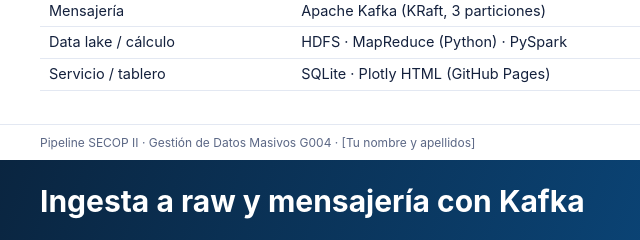
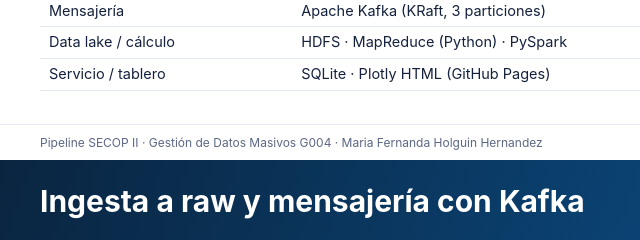
Before and after one commit to mafe97/pipeline-secop-contratacion, a plain HTML site: page slides/presentacion.html in a window 1280 px wide. Shown: the part 1280-1520 px from the top of the page, 0-640 px from the left. Drawn offline with Linux system fonts and the light colour scheme.

Commit message:
Presentacion con el nombre de la autora

```diff
--- a/slides/presentacion.html
+++ b/slides/presentacion.html
@@ -18,7 +18,7 @@ table.t{border-collapse:collapse;width:100%}.t th{background:#0b5fa5;color:#fff;
 <tr><td><b>Pregunta</b></td><td>¿Cuánta contratación se adjudica de forma directa y dónde se concentra el dinero (departamento, modalidad, entidad)?</td></tr>
 <tr><td><b>Usuarios</b></td><td>veedurías ciudadanas, periodismo de datos y entes de control</td></tr>
 <tr><td><b>Muestra</b></td><td>32.707 contratos firmados · 2026-11-07 de corte</td></tr></table>
-<p class="a">[Tu nombre y apellidos]</p></div></section><section class="slide"><header><span>Arquitectura por zonas · Lambda</span><small>Fase 1</small></header><div class="body">
+<p class="a">Maria Fernanda Holguin Hernandez</p></div></section><section class="slide"><header><span>Arquitectura por zonas · Lambda</span><small>Fase 1</small></header><div class="body">
 <div class="flow"><div class="z raw"><h4>RAW</h4>Python <code>requests</code> + sobre JSON<br>JSONL <code>fecha_ingesta=…</code> + manifiesto</div><i>→</i>
 <div class="z kf"><h4>Kafka</h4>tópico · 3 particiones<br>key = id_registro · grupo</div><i>→</i>
 <div class="z raw"><h4>HDFS</h4>lotes por fecha<br>MapReduce ⇄ Spark</div><i>→</i>
@@ -31,7 +31,7 @@ table.t{border-collapse:collapse;width:100%}.t th{background:#0b5fa5;color:#fff;
 <tr><td>Mensajería</td><td>Apache Kafka (KRaft, 3 particiones)</td><td>tópico <code>secop.contratos.raw</code></td></tr>
 <tr><td>Data lake / cálculo</td><td>HDFS · MapReduce (Python) · PySpark</td><td>raw en lotes · Parquet curado</td></tr>
 <tr><td>Servicio / tablero</td><td>SQLite · Plotly HTML (GitHub Pages)</td><td>indicadores listos + tablero</td></tr></table></div>
-    <footer>Pipeline SECOP II · Gestión de Datos Masivos G004 · [Tu nombre y apellidos]<b>2/8</b></footer></section><section class="slide"><header><span>Ingesta a raw y mensajería con Kafka</span><small>Fases 2 y 3</small></header><div class="body">
+    <footer>Pipeline SECOP II · Gestión de Datos Masivos G004 · Maria Fernanda Holguin Hernandez<b>2/8</b></footer></section><section class="slide"><header><span>Ingesta a raw y mensajería con Kafka</span><small>Fases 2 y 3</small></header><div class="body">
 <div class="cols"><div><h4>Ingesta (Fase 2)</h4><ul><li>API Socrata con <b>paginación</b> ($limit/$offset, orden estable) y <b>5 reintentos</b> con espera exponencial</li>
 <li><b>Sobre JSON</b>: <code>fuente, dataset, id_registro, fecha_ingesta, payload</code> (registro original intacto)</li>
 <li>JSONL en <code>fecha_ingesta=AAAA-MM-DD/</code> + <b>manifiesto</b> por corrida</li>
@@ -42,7 +42,7 @@ table.t{border-collapse:collapse;width:100%}.t th{background:#0b5fa5;color:#fff;
 <div><h4>Kafka (Fase 3)</h4><ul><li>Tópico <code>secop.contratos.raw</code> · <b>3 particiones</b></li><li>Productor <b>idempotente</b>, <b>key = id_registro</b> (mismo contrato → misma partición)</li>
 <li>Consumidor con <b>grupo</b>, commit <i>después</i> de escribir en HDFS</li></ul>
 <div class="box"><b>¿Y si el productor corre dos veces?</b><br>1) Un <i>ledger</i> de archivos publicados evita republicar.<br>2) Si se fuerza, Kafka duplica (log de eventos) pero la <b>curada deduplica por id_registro</b> y el streaming usa <code>dropDuplicates</code>.<br>Demostrado: Kafka y HDFS pasan a ×2 y curada/servicio/streaming <b>no cambian</b> (<code>evidencias/kafka_duplicados.txt</code>).</div></div></div></div>
-    <footer>Pipeline SECOP II · Gestión de Datos Masivos G004 · [Tu nombre y apellidos]<b>3/8</b></footer></section><section class="slide"><header><span>Data lake en HDFS y MapReduce vs Spark</span><small>Fase 4</small></header><div class="body">
+    <footer>Pipeline SECOP II · Gestión de Datos Masivos G004 · Maria Fernanda Holguin Hernandez<b>3/8</b></footer></section><section class="slide"><header><span>Data lake en HDFS y MapReduce vs Spark</span><small>Fase 4</small></header><div class="body">
 <div class="cols"><div><h4>HDFS (Fase 4)</h4><pre>/datalake/raw/datos.gov.co/jbjy-vk9h/
   fecha_ingesta=2026-11-23/
     lote_p0_o0000000000-0000004999.jsonl
@@ -55,7 +55,7 @@ reducer → departamento \t n \t Σ valor</pre>
 <div class="box"><b>Job real de Hadoop Streaming</b> (<code>hadoop-streaming-3.2.1.jar</code>, ejecutor local de MapReduce; sin YARN): 32.707 registros de entrada → 34 de salida · vs Spark: <b>COINCIDEN</b></div></div></div>
 <h4 style="margin-top:14px">Resultado: contratos y valor (miles de millones COP) por departamento</h4>
 <table class="t small"><tr><th>Departamento</th><th>Spark contratos</th><th>MapReduce contratos</th><th>Spark valor</th><th>MapReduce valor</th><th></th></tr><tr><td>Distrito Capital de Bogotá</td><td>5.847</td><td>5.847</td><td>4,809</td><td>4,809</td><td class=ok>✔</td></tr><tr><td>Valle del Cauca</td><td>3.322</td><td>3.322</td><td>236</td><td>236</td><td class=ok>✔</td></tr><tr><td>Antioquia</td><td>3.031</td><td>3.031</td><td>1,569</td><td>1,569</td><td class=ok>✔</td></tr></table></div>
-    <footer>Pipeline SECOP II · Gestión de Datos Masivos G004 · [Tu nombre y apellidos]<b>4/8</b></footer></section><section class="slide"><header><span>Zona curada con PySpark → Parquet</span><small>Fase 5</small></header><div class="body">
+    <footer>Pipeline SECOP II · Gestión de Datos Masivos G004 · Maria Fernanda Holguin Hernandez<b>4/8</b></footer></section><section class="slide"><header><span>Zona curada con PySpark → Parquet</span><small>Fase 5</small></header><div class="body">
 <table class="t"><tr><th>Problema</th><th>Decisión y por qué</th><th>Antes → después</th></tr>
 <tr><td>Duplicados por <code>id_registro</code></td><td>Una fila por id (mayor fecha_ingesta, luego ultima_actualizacion): refleja el estado actual y no cuenta el dinero dos veces</td><td>32.707 → 32.707<br><small>republicando Kafka a propósito: 65.414 → 32.707</small></td></tr>
 <tr><td>Fechas y valores como texto</td><td>→ timestamp / double; lo inválido a NULL (no se inventa)</td><td>0 fechas y 0 valores nulos</td></tr>
@@ -64,13 +64,13 @@ reducer → departamento \t n \t Σ valor</pre>
 <tr><td>Sin fecha / valor nulo, negativo o &gt; 1e13</td><td>Se descarta y se cuenta por razón (el raw conserva todo)</td><td>32.707 → 32.707</td></tr></table>
 <div class="cols"><div class="box"><b>Partición <code>anio_mes</code></b> (2 particiones): las consultas son temporales; el mes da pocas particiones grandes (el día daría archivos diminutos); <code>departamento</code> está sesgado a Bogotá/Valle/Antioquia.</div>
 <div class="box big"><b>JSONL 145 MB → Parquet 2.2 MB</b><br>−98.5 % (columnar + solo las columnas usadas)</div></div></div>
-    <footer>Pipeline SECOP II · Gestión de Datos Masivos G004 · [Tu nombre y apellidos]<b>5/8</b></footer></section><section class="slide"><header><span>Calidad, incremental e idempotencia (demo en vivo)</span><small>Fase 6</small></header><div class="body">
+    <footer>Pipeline SECOP II · Gestión de Datos Masivos G004 · Maria Fernanda Holguin Hernandez<b>5/8</b></footer></section><section class="slide"><header><span>Calidad, incremental e idempotencia (demo en vivo)</span><small>Fase 6</small></header><div class="body">
 <div class="cols"><div><h4>Validaciones automáticas</h4><table class="t small"><tr><th>Validación</th><th>Tipo</th><th></th></tr><tr><td>conteo mayor que cero</td><td>crítica</td><td class=ok>✔</td></tr><tr><td>sin nulos en columnas clave</td><td>crítica</td><td class=ok>✔</td></tr><tr><td>sin id registro repetidos</td><td>crítica</td><td class=ok>✔</td></tr><tr><td>valor dentro de rango 0 a 1e13</td><td>crítica</td><td class=ok>✔</td></tr><tr><td>descartados menos del 5 pct</td><td>aviso</td><td class=ok>✔</td></tr></table>
 <p class="small">Reporte con descartados (0). <b>Si falla una crítica → exit 1 y el pipeline se detiene.</b></p>
 <div class="box"><b>Marca de agua</b> = última <code>fecha_de_firma</code> cargada. Ampliar la ventana trajo solo <b>8.243</b> nuevos; repetirla trajo <b>0</b>.</div></div>
 <div><h4>Correr el pipeline dos veces</h4><table class="t small"><tr><th>Conteo por zona</th><th>Corrida 1</th><th>Corrida 2</th><th></th></tr><tr><td>raw_local_lineas</td><td>32.707</td><td>32.707</td><td class=ok>✔</td></tr><tr><td>kafka_mensajes</td><td>32.707</td><td>32.707</td><td class=ok>✔</td></tr><tr><td>hdfs_lineas</td><td>32.707</td><td>32.707</td><td class=ok>✔</td></tr><tr><td>curada_filas(meta_corte)</td><td>32.707</td><td>32.707</td><td class=ok>✔</td></tr><tr><td>batch_dias</td><td>14</td><td>14</td><td class=ok>✔</td></tr><tr><td>batch_contratos_en_serie</td><td>32.707</td><td>32.707</td><td class=ok>✔</td></tr><tr><td>rapida_ventanas</td><td>14</td><td>14</td><td class=ok>✔</td></tr><tr><td>rapida_contratos</td><td>32.707</td><td>32.707</td><td class=ok>✔</td></tr></table>
 <div class="box big">Resultado: <b>IDEMPOTENTE</b> — la curada se reconstruye desde el raw (overwrite) y el servicio usa replace.</div></div></div></div>
-    <footer>Pipeline SECOP II · Gestión de Datos Masivos G004 · [Tu nombre y apellidos]<b>6/8</b></footer></section><section class="slide"><header><span>Streaming: capa rápida (Lambda)</span><small>Fase 7</small></header><div class="body">
+    <footer>Pipeline SECOP II · Gestión de Datos Masivos G004 · Maria Fernanda Holguin Hernandez<b>6/8</b></footer></section><section class="slide"><header><span>Streaming: capa rápida (Lambda)</span><small>Fase 7</small></header><div class="body">
 <div class="cols"><div><ul><li>Spark <b>Structured Streaming</b> lee el tópico de Kafka</li><li>Agregación por <b>ventana de 1 día</b> (event time = <code>fecha_de_firma</code>)</li>
 <li><b>Watermark 7 días</b> + <code>dropDuplicates(id_registro, event_time)</code></li><li><b>Checkpoint</b>: guarda offsets y estado de ventanas</li><li>Salida con <i>upsert</i> en SQLite (clave = ventana)</li></ul>
 <div class="box"><b>Unión con el batch (Lambda):</b> el tablero usa la vista batch (limpieza completa) y completa con la capa rápida los días posteriores al último día del batch; cuando el batch se actualiza, prevalece.</div></div>
@@ -79,9 +79,9 @@ Tras arranque #2: ventanas=14 contratos=32707
 RESULTADO: el reinicio no reprocesó ni duplicó</pre>
 <div class="box big">Al reiniciar: <b>0 filas reprocesadas</b>,<br>mismas ventanas y mismos contratos<br>(capa rápida = capa batch: 32.707)</div>
 <table class="t small"><tr><th>Día (ventana)</th><th>Batch</th><th>Rápida</th><th></th></tr><tr><td>2026-10-25</td><td>160</td><td>160</td><td class=ok>✔</td></tr><tr><td>2026-10-26</td><td>2.922</td><td>2.922</td><td class=ok>✔</td></tr><tr><td>2026-10-27</td><td>2.860</td><td>2.860</td><td class=ok>✔</td></tr><tr><td>2026-10-28</td><td>3.164</td><td>3.164</td><td class=ok>✔</td></tr><tr><td>2026-10-29</td><td>3.416</td><td>3.416</td><td class=ok>✔</td></tr><tr><td>2026-10-30</td><td>4.465</td><td>4.465</td><td class=ok>✔</td></tr></table></div></div></div>
-    <footer>Pipeline SECOP II · Gestión de Datos Masivos G004 · [Tu nombre y apellidos]<b>7/8</b></footer></section><section class="slide"><header><span>Tablero y hallazgos</span><small>Fase 8</small></header><div class="body">
+    <footer>Pipeline SECOP II · Gestión de Datos Masivos G004 · Maria Fernanda Holguin Hernandez<b>7/8</b></footer></section><section class="slide"><header><span>Tablero y hallazgos</span><small>Fase 8</small></header><div class="body">
 <div class="cols dash"><div class="img"><img src="../evidencias/tablero_completo.png"></div>
 <div><h4>Servicio y tablero (Fase 8)</h4><ul class="small"><li>SQLite: <code>ind_directa_por_departamento</code>, <code>ind_modalidad</code>, <code>ind_top_entidades</code>, <code>ind_serie_diaria</code></li><li>Plotly HTML: mapa, barras, treemap, serie, mapa de calor y tabla · filtros</li><li>Título = pregunta; fuente y fecha de corte en el pie</li></ul>
 <div class="box"><b>Respuesta a la pregunta</b><br>• <b>73,8 %</b> de los contratos y <b>30,0 %</b> del valor ($8,51 billones) son contratación directa.<br>• 3 departamentos concentran <b>81,0 %</b> del valor (Bogotá, Antioquia, Atlántico).<br>• Mayor entidad: Invias ($3,82 billones).</div>
 <p class="small"><b>Repositorio:</b> https://github.com/Mafe97/pipeline-secop-contratacion<br><b>Tablero:</b> https://mafe97.github.io/pipeline-secop-contratacion/</p></div></div></div>
-    <footer>Pipeline SECOP II · Gestión de Datos Masivos G004 · [Tu nombre y apellidos]<b>8/8</b></footer></section></html>
+    <footer>Pipeline SECOP II · Gestión de Datos Masivos G004 · Maria Fernanda Holguin Hernandez<b>8/8</b></footer></section></html>
```
Also changed, not shown: 1 other file.
